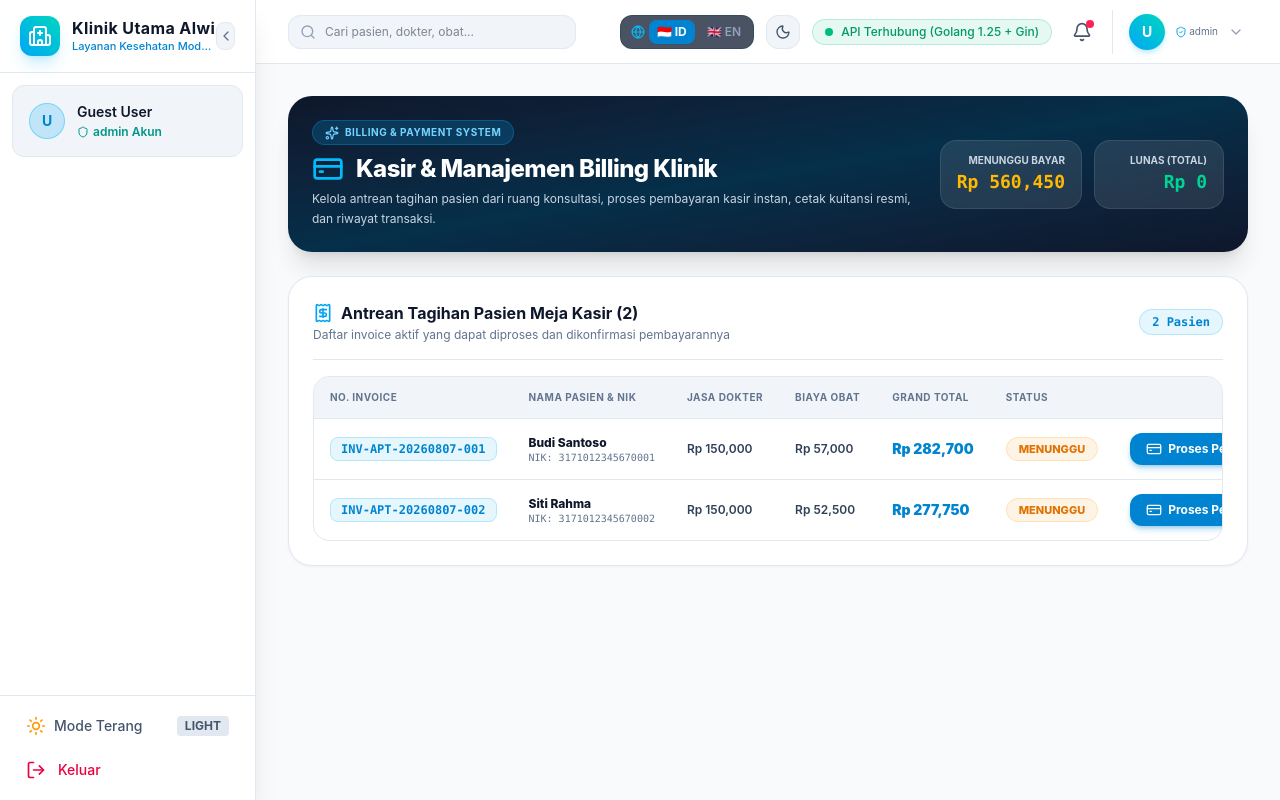
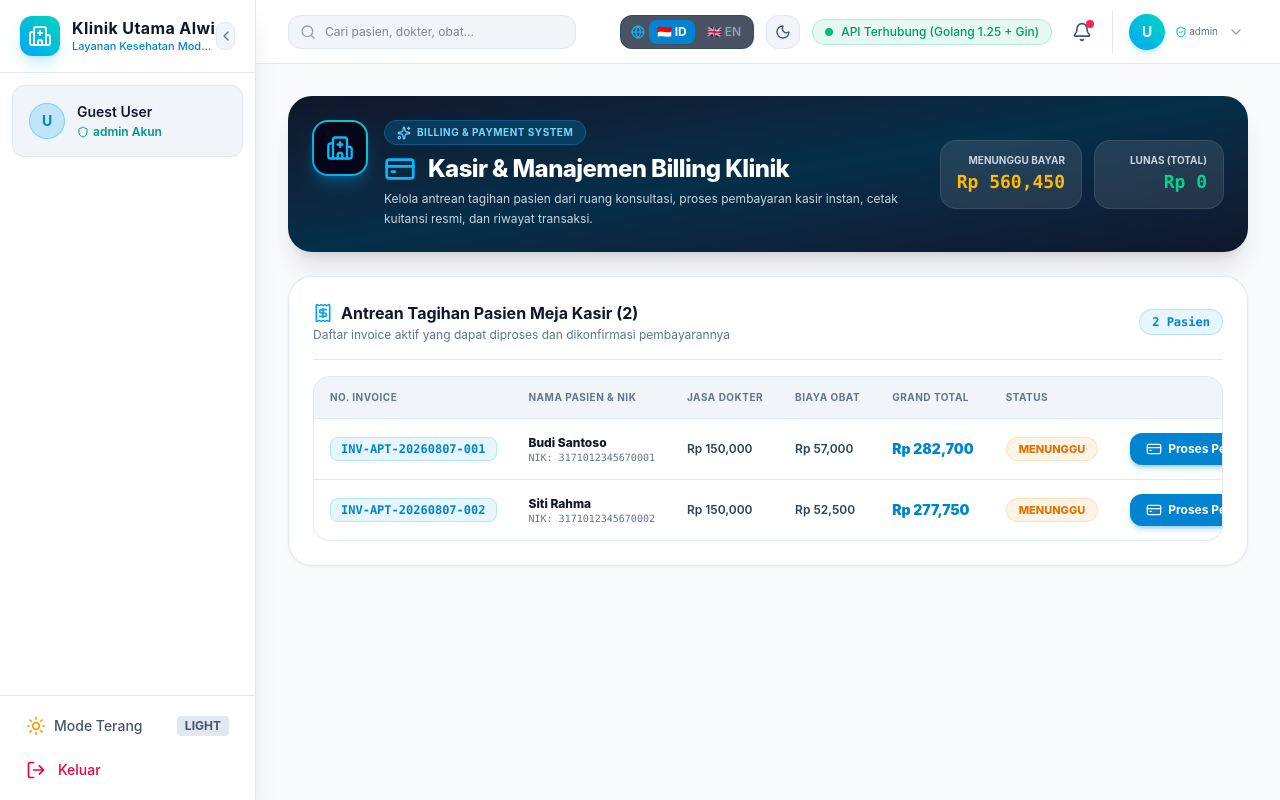
Before and after one commit to randyfp21/ProjectKlinikAlwi, a React (Vite) app in the folder frontend/: page /dashboard/billing in a window 1280 px wide. Built offline with nearby package versions, Linux system fonts and the light colour scheme; sample sign-in values are in the browser's storage.

Commit message:
feat: Add dynamic clinic logo icon to Billing Header Banner and Invoice Receipt Letterhead (synced with CMS)

```diff
--- a/frontend/src/pages/BillingPage.tsx
+++ b/frontend/src/pages/BillingPage.tsx
@@ -1,5 +1,5 @@
 import React, { useState } from 'react';
-import { CreditCard, CheckCircle2, Printer, QrCode, FileText, Receipt, User, Lock, Wallet, ArrowLeft, Building2, DollarSign, Eye, X, History, CalendarX, MapPin, Phone, Mail, Clock, Sparkles, ChevronRight, ShieldCheck } from 'lucide-react';
+import { CreditCard, CheckCircle2, Printer, QrCode, FileText, Receipt, User, Lock, Wallet, ArrowLeft, Building2, DollarSign, Eye, X, History, CalendarX, MapPin, Phone, Mail, Clock, Sparkles, ChevronRight, ShieldCheck, Hospital } from 'lucide-react';
 import { useInvoiceStore } from '../store/useInvoiceStore';
 import { useAuthStore } from '../store/useAuthStore';
 import { useCMSStore } from '../store/useCMSStore';
@@ -8,7 +8,7 @@ import { Invoice } from '../types';
 export const BillingPage: React.FC = () => {
   const { user } = useAuthStore();
   const { invoices, payInvoice } = useInvoiceStore();
-  const { clinicName, clinicAddress, contactPhone, contactEmail } = useCMSStore();
+  const { clinicName, clinicAddress, contactPhone, contactEmail, clinicLogoIcon } = useCMSStore();
 
   const isPatient = user?.role === 'Patient';
   const [paymentSuccess, setPaymentSuccess] = useState('');
@@ -62,6 +62,17 @@ export const BillingPage: React.FC = () => {
 
       {/* Header Bar & Quick Metrics */}
       <div className="flex flex-col md:flex-row md:items-center justify-between gap-4 p-6 rounded-3xl bg-gradient-to-br from-slate-900 via-sky-950 to-slate-900 text-white shadow-xl">
+        <div className="flex items-start gap-4">
+          <div className="w-14 h-14 rounded-2xl bg-gradient-to-tr from-sky-500 to-teal-400 p-0.5 shadow-lg shadow-sky-500/30 shrink-0 hidden sm:block">
+            <div className="w-full h-full bg-slate-950 rounded-[14px] flex items-center justify-center overflow-hidden">
+              {clinicLogoIcon && (clinicLogoIcon.startsWith('/') || clinicLogoIcon.startsWith('http') || clinicLogoIcon.startsWith('data:')) ? (
+                <img src={clinicLogoIcon} alt="Logo" className="w-full h-full object-cover rounded-[14px]" />
+              ) : (
+                <Hospital className="w-7 h-7 text-sky-400" />
+              )}
+            </div>
+          </div>
+
           <div className="space-y-1">
             <div className="flex items-center gap-2">
               <span className="px-3 py-1 rounded-full bg-sky-500/20 text-sky-300 border border-sky-500/30 text-[10px] font-bold tracking-wider uppercase flex items-center gap-1.5">
@@ -77,6 +88,7 @@ export const BillingPage: React.FC = () => {
                 ? 'Pantau rincian tagihan medis, rincian obat & expired date, metode pembayaran QRIS/Transfer, dan riwayat kuitansi resmi Anda.'
                 : 'Kelola antrean tagihan pasien dari ruang konsultasi, proses pembayaran kasir instan, cetak kuitansi resmi, dan riwayat transaksi.'}
             </p>
+          </div>
         </div>
 
         <div className="flex flex-wrap sm:flex-nowrap gap-3 shrink-0">
@@ -381,8 +393,19 @@ export const BillingPage: React.FC = () => {
 
             {/* Official Clinic Letterhead / Kop Surat Resmi Receipt Header */}
             <div className="border-b-2 border-slate-900 dark:border-slate-100 pb-4 text-center space-y-1">
+              <div className="flex items-center justify-center gap-3">
+                <div className="w-10 h-10 rounded-xl bg-gradient-to-tr from-sky-500 to-teal-400 p-0.5 shadow-md shrink-0">
+                  <div className="w-full h-full bg-white dark:bg-slate-950 rounded-[10px] flex items-center justify-center overflow-hidden">
+                    {clinicLogoIcon && (clinicLogoIcon.startsWith('/') || clinicLogoIcon.startsWith('http') || clinicLogoIcon.startsWith('data:')) ? (
+                      <img src={clinicLogoIcon} alt="Logo" className="w-full h-full object-cover rounded-[10px]" />
+                    ) : (
+                      <Hospital className="w-5 h-5 text-sky-500" />
+                    )}
+                  </div>
+                </div>
                 <h1 className="text-xl font-black tracking-tight text-slate-900 dark:text-slate-100 uppercase">{clinicName}</h1>
-              <p className="text-xs font-bold text-slate-700 dark:text-slate-300 flex items-center justify-center gap-1">
+              </div>
+              <p className="text-xs font-bold text-slate-700 dark:text-slate-300 flex items-center justify-center gap-1 pt-1">
                 <MapPin className="w-3.5 h-3.5 text-amber-500" /> {clinicAddress}
               </p>
               <p className="text-xs text-slate-600 dark:text-slate-400 flex items-center justify-center gap-4 pt-0.5">
```
Lines whose indentation alone changed are shown as unchanged.
